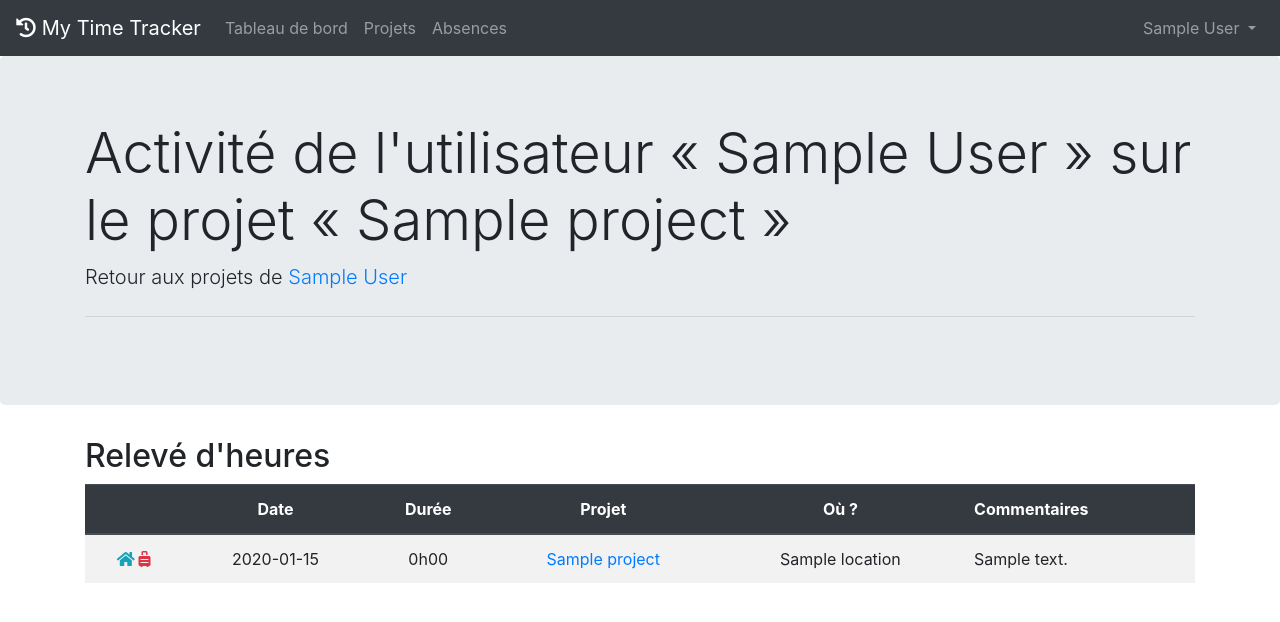
After one commit to myhumankit/MyTimeTracker, a Django app: a page that uses apps/projects/templates/projects/project_detail_by_user.html in a window 1280 px wide. The commit adds this page. Shown: the top 622 px of the page. Run offline with Django 3.2, Linux system fonts and the light colour scheme; a user stored in the database is signed in; tables that the repository leaves empty hold one stand-in row (values such as "Sample post"); some libraries are stand-ins or nearby versions.

Commit message:
Add project_detail_by_user

```diff
--- a/apps/projects/models.py
+++ b/apps/projects/models.py
@@ -90,7 +90,7 @@ class Project(MPTTModel):
             t += activity.duration
         return t
 
-    def duration_per_user(self, user):
+    def duration_by_user(self, user):
         """
             temps déjà passé sur le projet
         """
@@ -109,13 +109,13 @@ class Project(MPTTModel):
             t += activity.duration
         return t
 
-    def total_per_user(self, user):
+    def total_by_user(self, user):
         """
             temps déjà passé sur le projet, sous-projets inclus
         """
         t = timedelta()
         for activity in self.get_descendants(include_self=True):
-            t += activity.duration_per_user(user)
+            t += activity.duration_by_user(user)
         return t
 
     @property
--- /dev/null
+++ b/apps/projects/templates/projects/project_detail_by_user.html
@@ -0,0 +1,52 @@
+{% extends "projects/base.html" %}
+{% load timedelta_extras %}
+
+{% block jumbotron_title %}Activité de l'utilisateur « {{ current_user }} » sur le projet « {{ project.title }} »{% endblock %}
+{% block jumbotron_lead %}Retour aux projets de <a href="{% url 'projects:project_list_by_user' current_user.username %}">{{ current_user }}</a>{% endblock %}
+{% block jumbotron_footer %}
+{% endblock %}
+
+{% block content %}
+
+<h2>Relevé d'heures</h2>
+<table class="table table-striped">
+    <thead class="thead-dark">
+        <tr>
+            <th scope="col" class="text-center"></th>
+            <th scope="col" class="text-center">Date</th>
+            <th scope="col" class="text-center">Durée</th>
+            <th scope="col" class="text-center">Projet</th>
+            <th scope="col" class="text-center">Où ?</th>
+            <th scope="col">Commentaires</th>
+        </tr>
+    </thead>
+    <tbody>
+        {% for activity in object_list %}
+        <tr>
+            <th scope="row" class="text-center">
+                {% if activity.is_teleworking %}
+                <span class="text-info"><i class="fas fa-home"></i></span>
+                {% endif %}
+
+                {% if activity.is_business_trip %}
+                <span class="text-danger"><i class="fas fa-suitcase-rolling"></i></span>
+                {% endif %}
+            </th>
+            <td class="text-center">{{ activity.date|date:"Y-m-d" }}</td>
+            <td class="text-center">{{ activity.duration|date_format|safe }}</td>
+            <td class="text-center"><a href="{% url 'projects:project_detail' activity.project.id %}">{{ activity.project.title }}</a></td>
+            <td class="text-center">{{ activity.location }}</td>
+            <td>
+                {% if activity.comment %}
+                {{ activity.comment }}
+                {% else %}
+                -
+                {% endif %}
+            </td>
+        </tr>
+        {% endfor %}
+    </tbody>
+</table>
+
+
+{% endblock %}
--- a/apps/projects/urls.py
+++ b/apps/projects/urls.py
@@ -6,6 +6,7 @@ from projects.views import (
     ProjectListView,
     ProjectListByUserView,
     ProjectDetailView,
+    ProjectDetailByUserView,
 )
 
 app_name = "projects"
@@ -18,5 +19,10 @@ urlpatterns = [
         name="project_list_by_user",
     ),
     path("projects/<uuid:pk>/", ProjectDetailView.as_view(), name="project_detail"),
+    path(
+        "projects/<uuid:pk>/user/<str:username>/",
+        ProjectDetailByUserView.as_view(),
+        name="project_detail_by_user",
+    ),
     path("absences", LeaveListView.as_view(), name="leave_list"),
 ]
--- a/apps/projects/views.py
+++ b/apps/projects/views.py
@@ -22,7 +22,7 @@ class ProjectListByUserView(LoginRequiredMixin, ListView):
         user = get_object_or_404(CustomUser, username=self.kwargs["username"])
         queryset = Project.objects.filter(activity__user=user).distinct()
         for project in queryset:
-            project.total_user = project.total_per_user(user)
+            project.duration_user = project.duration_by_user(user)
         return queryset
 
     def get_context_data(self, **kwargs):
@@ -42,6 +42,25 @@ class ProjectDetailView(LoginRequiredMixin, ListView):
             include_self=True
         )
         return queryset
+
+
+class ProjectDetailByUserView(LoginRequiredMixin, ListView):
+
+    model = Activity
+    template_name = "projects/project_detail_by_user.html"
+
+    def get_queryset(self):
+        project = get_object_or_404(Project, id=self.kwargs["pk"])
+        queryset = Activity.objects.filter(project=project)
+        return queryset
+
+    def get_context_data(self, **kwargs):
+        context = super().get_context_data(**kwargs)
+        user = get_object_or_404(CustomUser, username=self.kwargs["username"])
+        context["current_user"] = user
+        project = get_object_or_404(Project, id=self.kwargs["pk"])
+        context["project"] = project
+        return context
 
 
 class ActivityListView(LoginRequiredMixin, ListView):
```
Also changed, not shown: apps/projects/templates/projects/project_list_by_user.html (+4 -18 lines).
